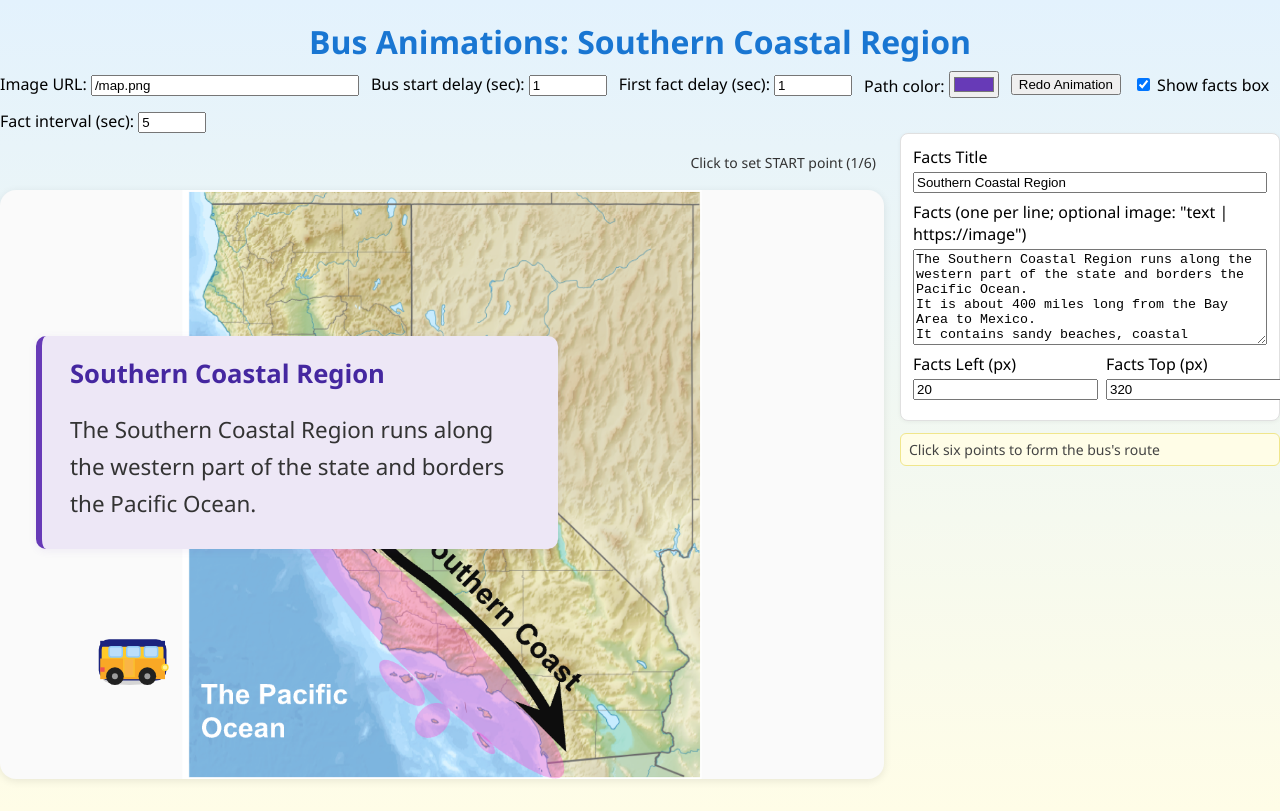
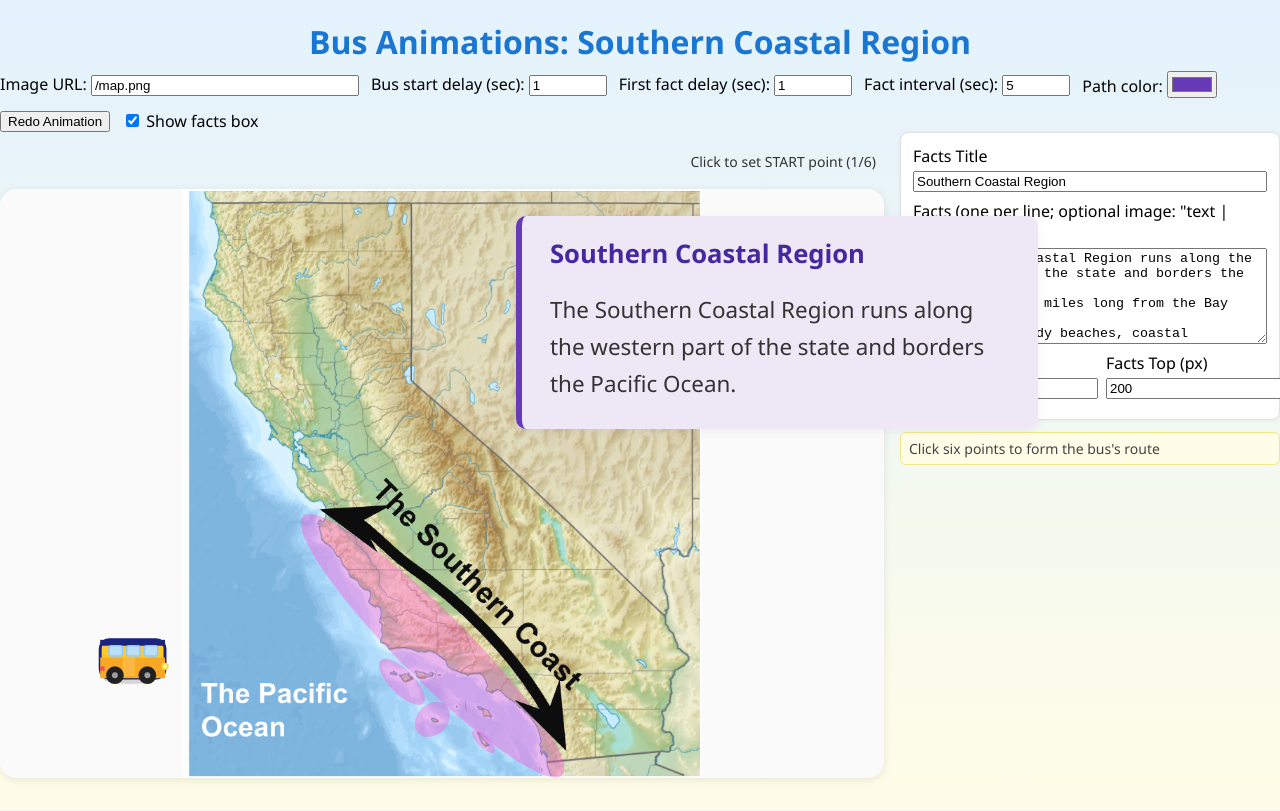
Before and after one commit to kpilner/bus-animations, a React (Vite) app: page / in a window 1280 px wide. Built offline with nearby package versions, Linux system fonts and the light colour scheme; the HTML template or start-up script is replaced by a standard one.

Commit message:
Reorder controls: place Fact interval before Path color; default facts position to X=500, Y=200

```diff
--- a/src/App.jsx
+++ b/src/App.jsx
@@ -17,8 +17,8 @@ function App() {
     'The Southern Coastal Region runs along the western part of the state and borders the Pacific Ocean.\nIt is about 400 miles long from the Bay Area to Mexico.\nIt contains sandy beaches, coastal mountains, and the Channel Islands.'
   );
   // Facts position (px). X controls left, Y controls top.
-  const [factsX, setFactsX] = useState(20); // px
-  const [factsY, setFactsY] = useState(320);  // px
+  const [factsX, setFactsX] = useState(500); // px
+  const [factsY, setFactsY] = useState(200);  // px
 
   // Parse facts: support optional image URL with delimiter " | "
   const factsList = useMemo(() =>
@@ -43,6 +43,7 @@ function App() {
         <label>Image URL: <input value={url} onChange={e=>setUrl(e.target.value)} style={{width:260}} /></label>
         <label>Bus start delay (sec): <input type="number" min="0" max="10" step="0.5" value={busDelaySec} onChange={(e)=>setBusDelaySec(Number(e.target.value)||0)} style={{width:70}} /></label>
         <label>First fact delay (sec): <input type="number" min="0" max="10" step="0.5" value={factDelaySec} onChange={(e)=>setFactDelaySec(Number(e.target.value)||0)} style={{width:70}} /></label>
+        <label>Fact interval (sec): <input type="number" min="2" max="15" step="1" value={Math.round(window.__factInterval||5)} onChange={(e)=>{window.__factInterval = Math.max(2, Math.min(15, parseInt(e.target.value)||5));}} style={{width:60}} /></label>
         <label>Path color: <input type="color" value={pathColor} onChange={(e)=>setPathColor(e.target.value)} /></label>
         <button onClick={()=>{ setRedoTick(t=>t+1); }}>
           Redo Animation
@@ -50,7 +51,6 @@ function App() {
         <label>
           <input type="checkbox" checked={showFacts} onChange={(e)=>setShowFacts(e.target.checked)} /> Show facts box
         </label>
-        <label>Fact interval (sec): <input type="number" min="2" max="15" step="1" value={Math.round(window.__factInterval||5)} onChange={(e)=>{window.__factInterval = Math.max(2, Math.min(15, parseInt(e.target.value)||5));}} style={{width:60}} /></label>
       </div>
 
       <div className={styles.content}>
```
